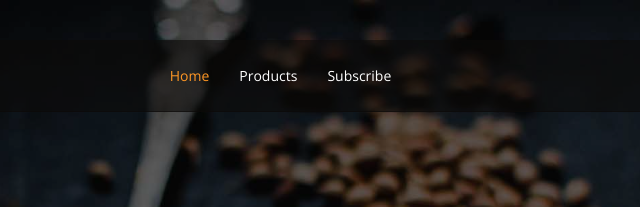
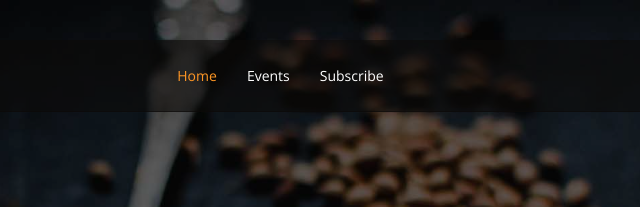
Before and after one commit to kuruvispice/kuruvispice.github.io, a plain HTML site: page index.html in a window 1280 px wide. Shown: the top 207 px of the page, 401-1041 px from the left. Drawn offline with nearby package versions, Linux system fonts and the light colour scheme; a web font is replaced by a local one.

Commit message:
Revert "Update index.html"
This reverts commit 7207e0094eee669660cd92c448192c7ecb496c04.

```diff
--- a/index.html
+++ b/index.html
@@ -65,7 +65,7 @@
         <ul>
           <li><a class="nav-link scrollto active" href="#hero">Home</a></li>
 
-          <li><a class="nav-link scrollto" href="#products">Products</a></li>
+          <li><a class="nav-link scrollto" href="#events">Events</a></li>
 
           <li><a class="nav-link scrollto" href="#book-a-table">Subscribe</a></li>
 
@@ -89,7 +89,7 @@
           <h2>Fresh spices delivered to your home via subscription!</h2>
 
           <div class="btns">
-            <a href="#products" class="btn-menu animated fadeInUp scrollto">Our Products</a>
+            <a href="#events" class="btn-menu animated fadeInUp scrollto">Our Products</a>
             <a href="#book-a-table" class="btn-book animated fadeInUp scrollto">Buy Now</a>
           </div>
         </div>
@@ -154,7 +154,7 @@
 
 
     <!-- ======= Events Section ======= -->
-    <section id="products" class="events">
+    <section id="events" class="events">
       <div class="container" data-aos="fade-up">
 
         <div class="section-title">
```
